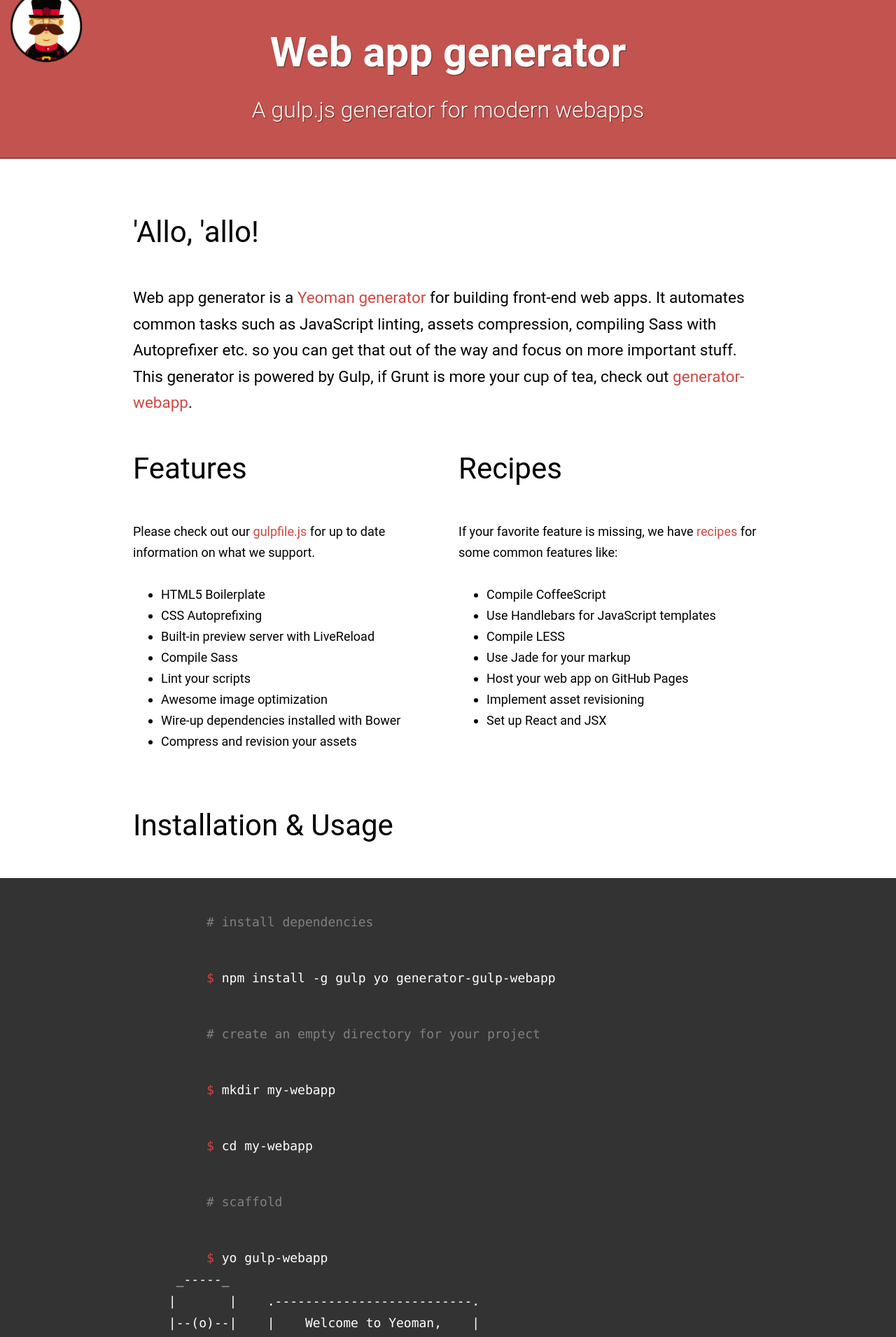
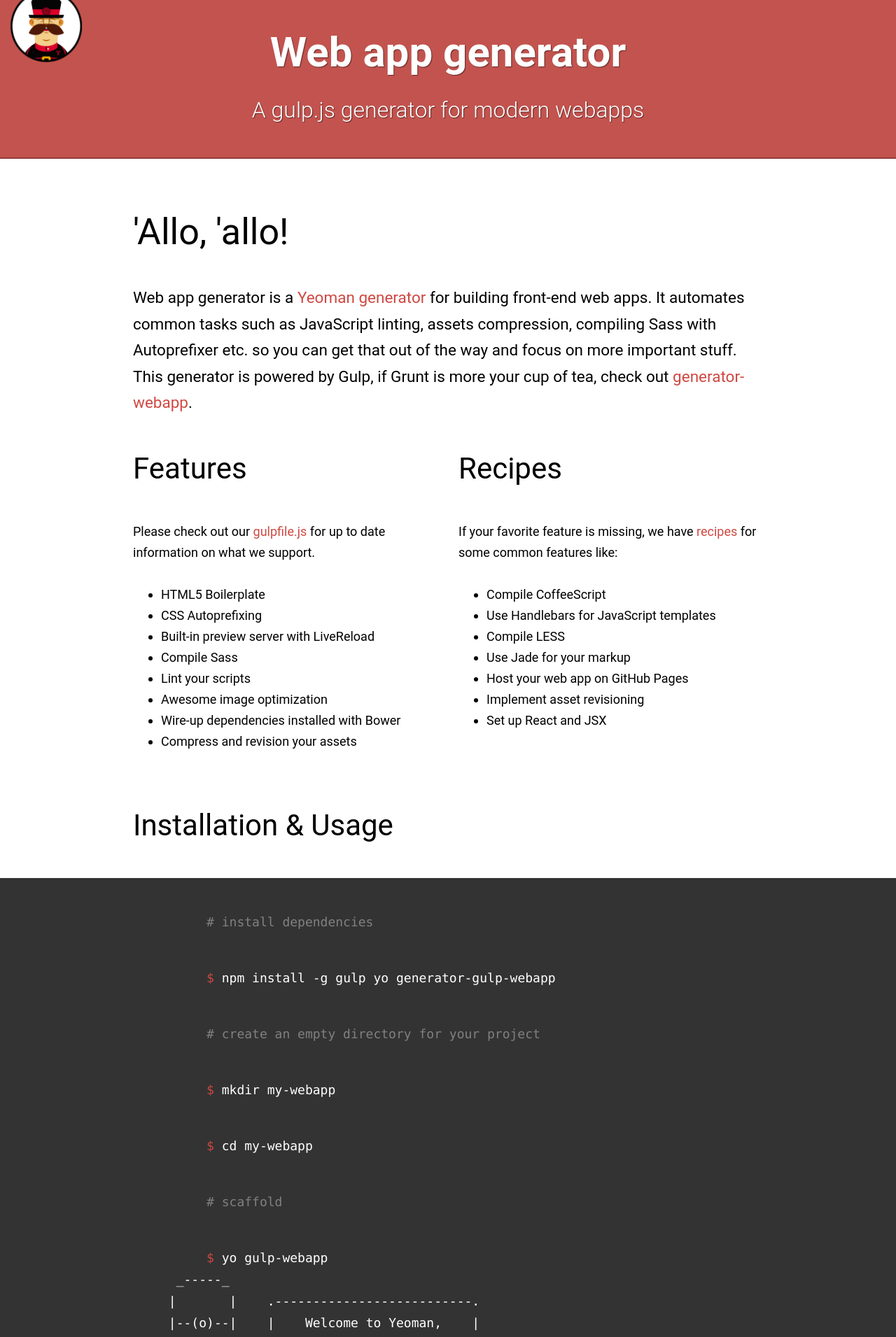
Before and after one commit to yeoman/generator-webapp, a Jekyll site: the page built from index.html, in a window 1280 px wide. Shown: the top 1911 px of the page at 70% size. Built offline with Jekyll 4.4.1, drawn with Linux system fonts in a browser that asks for light colours.

Commit message:
Make intro typography bigger

```diff
--- a/styles/_intro.scss
+++ b/styles/_intro.scss
@@ -1,3 +1,11 @@
 .intro {
-  font-size: 1.25em;
+  @include query(sm) {
+    font-size: 1.25em;
+  }
+
+  h2 {
+    @include query(sm) {
+      @include font-size(52px, 3);
+    }
+  }
 }
```
